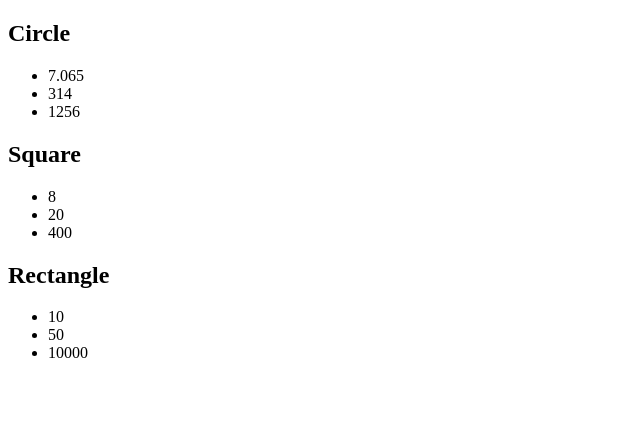
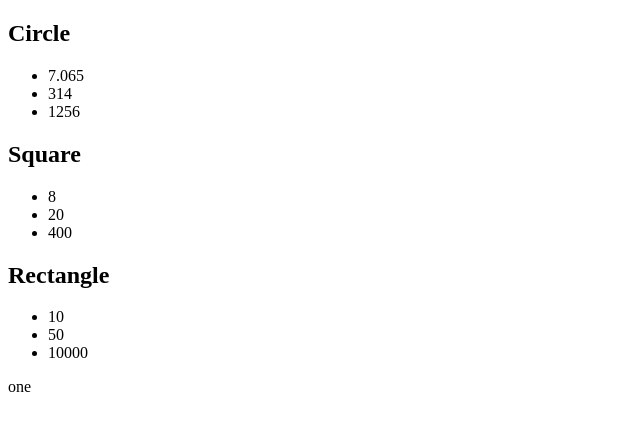
Before and after one commit to RobKuijlenburg/Javascript-OOP, a plain HTML site: page index.html in a window 1280 px wide. Shown: the full height of the page, 0-640 px from the left. Drawn offline with Linux system fonts and the light colour scheme.

Commit message:
print naam naar scherm

```diff
--- a/index.html
+++ b/index.html
@@ -27,6 +27,7 @@
             <li id="rect2"></li>
             <li id="rect3"></li>
         </ul>
+        <p id="nameC"></p>
     </div>
     <script src="scripts.js"></script>
 </body>
--- a/scripts.js
+++ b/scripts.js
@@ -7,6 +7,7 @@ const getSquare3 = document.getElementById('square3');
 const getRect1 = document.getElementById('rect1');
 const getRect2 = document.getElementById('rect2');
 const getRect3 = document.getElementById('rect3');
+const getName = document.getElementById('nameC');
 
 class Shape {
     constructor(color, name) {
@@ -111,6 +112,7 @@ function println() {
     getSquare1.innerHTML = square1.area;
     getSquare2.innerHTML = square2.area;
     getSquare3.innerHTML = square3.area;
+    getName.innerHTML = circle1.name;
 }
 
 println();
```
